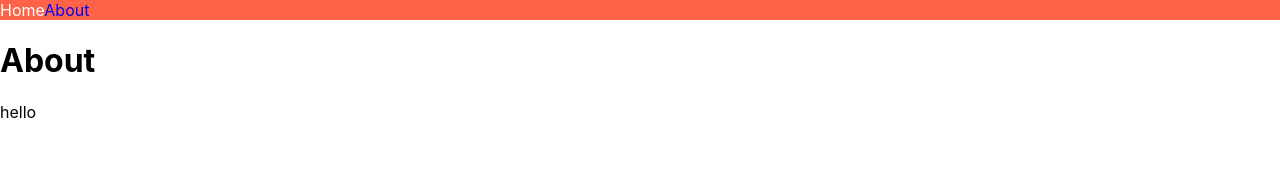
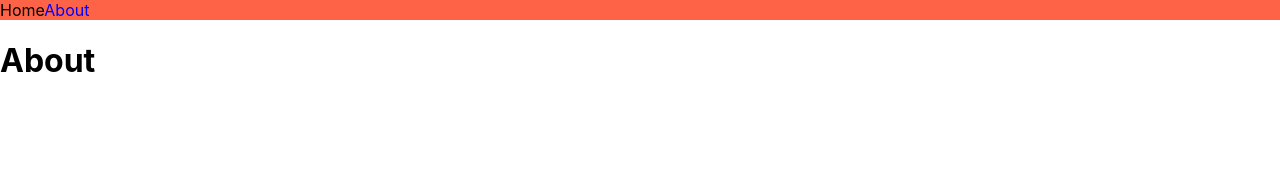
Before and after one commit to happyeveryone96/NextStudy, a Next.js app in the folder nextjs-intro/: page /about in a window 1280 px wide. Shown: the top 172 px of the page. Built offline with nearby package versions, Linux system fonts and the light colour scheme.

Commit message:
Patterns

```diff
--- /dev/null
+++ b/nextjs-intro/components/Layout.js
@@ -0,0 +1,10 @@
+import NavBar from './NavBar';
+
+export default function Layout({children}){
+  return (
+    <>
+      <NavBar/>
+      <div>{children}</div>
+    </>
+  )
+}
--- /dev/null
+++ b/nextjs-intro/components/Seo.js
@@ -0,0 +1,9 @@
+import Head from 'next/head';
+
+export default function Seo({title}){
+  return (
+    <Head>
+      <title>{title} | Next Movies</title>
+    </Head>
+  );
+}
--- a/nextjs-intro/pages/_app.js
+++ b/nextjs-intro/pages/_app.js
@@ -1,17 +1,10 @@
-import NavBar from "../components/NavBar";
+import Layout from "../components/Layout";
 import "../styles/globals.css";
 
 export default function App({Component, pageProps}) {
   return (
-    <div>
-      <NavBar/>
+    <Layout>
       <Component {...pageProps}/>
-      <span>hello</span>
-      <style jsx global>{`
-        a {
-          color: white;
-        }
-      `}</style>
-    </div>
+    </Layout>
     )
 }
--- a/nextjs-intro/pages/about.js
+++ b/nextjs-intro/pages/about.js
@@ -1,5 +1,10 @@
-export default function Potato() {
-  return <div>
-    <h1>About</h1>
-  </div>;
+import Seo from '../components/Seo';
+
+export default function About() {
+  return (
+    <div>
+        <Seo title='About'/>
+      <h1>About</h1>
+    </div>
+  );
 }
--- a/nextjs-intro/pages/index.js
+++ b/nextjs-intro/pages/index.js
@@ -1,6 +1,9 @@
+import Seo from '../components/Seo';
+
 export default function Home() {
   return (
     <div>
+      <Seo title='Home'/>
       <h1>Hello</h1>
     </div>
   );
```
